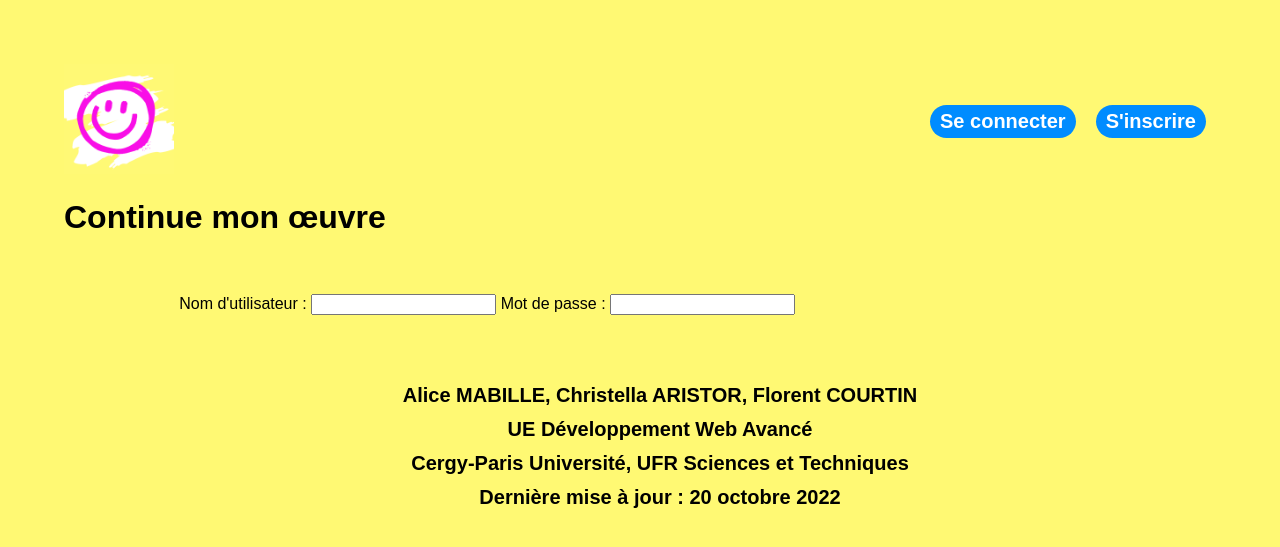
After one commit to alicemabille/continuemonoeuvre, a PHP site: page /connexion.php in a window 1280 px wide. The commit adds this page. Shown: the top 547 px of the page. Run offline with PHP 8.4, Linux system fonts and the light colour scheme.

Commit message:
index plus propre et page de connexion

```diff
--- /dev/null
+++ b/connexion.php
@@ -0,0 +1,25 @@
+<!DOCTYPE html>
+<html lang="fr">
+	<head>
+        <meta charset="utf-8" />
+		<title>Continue mon &oelig;uvre - connexion</title>
+		<meta name="author" content="alice mabille"/>
+		<link rel="stylesheet" href="style.css">
+		<link rel="icon" type="image/ico" href="favicon.ico"/>
+	</head>
+
+	<body>
+		<?php include "include/header.inc.php"; ?>
+	<main>
+		<form>
+            <label for="username_input">Nom d'utilisateur : </label>
+            <input type="text" id="username_input"/>
+            <label for="password_input">Mot de passe : </label>
+            <input type="password" id="password_input"/>
+        </form>
+	</main>
+
+	<?php include "include/footer.inc.php"; ?>
+
+	</body>
+</html>
--- a/include/footer.inc.php
+++ b/include/footer.inc.php
@@ -3,6 +3,6 @@
   		<li class="footer-list-item">Alice MABILLE, Christella ARISTOR, Florent COURTIN</li>
   		<li class="footer-list-item">UE Développement Web Avancé</li>
   		<li class="footer-list-item">Cergy-Paris Université, UFR Sciences et Techniques</li>
-    	<li class="footer-list-item">Dernière mise à jour : 7 octobre 2022</li>
+    	<li class="footer-list-item">Dernière mise à jour : 20 octobre 2022</li>
   	</ul>
 </footer>
--- a/include/header.inc.php
+++ b/include/header.inc.php
@@ -2,9 +2,9 @@
   <nav>
     <a href="index.php"><img src="images/logo.png" alt="Continue mon &oelig;uvre" id="logo-header"/></a>
     <ul>
-      <li><a href="#">Se connecter</a></li>
+      <li><a href="connexion.php">Se connecter</a></li>
       <li><a href="#">S'inscrire</a></li>
 		</ul>
   </nav>
-  <h1>Développement web avancé</h1>
+  <h1>Continue mon &oelig;uvre</h1>
 </header>
```
Also changed, not shown: demande-cookies.php (added, +14 -0 lines), index.php (+3 -18 lines).
